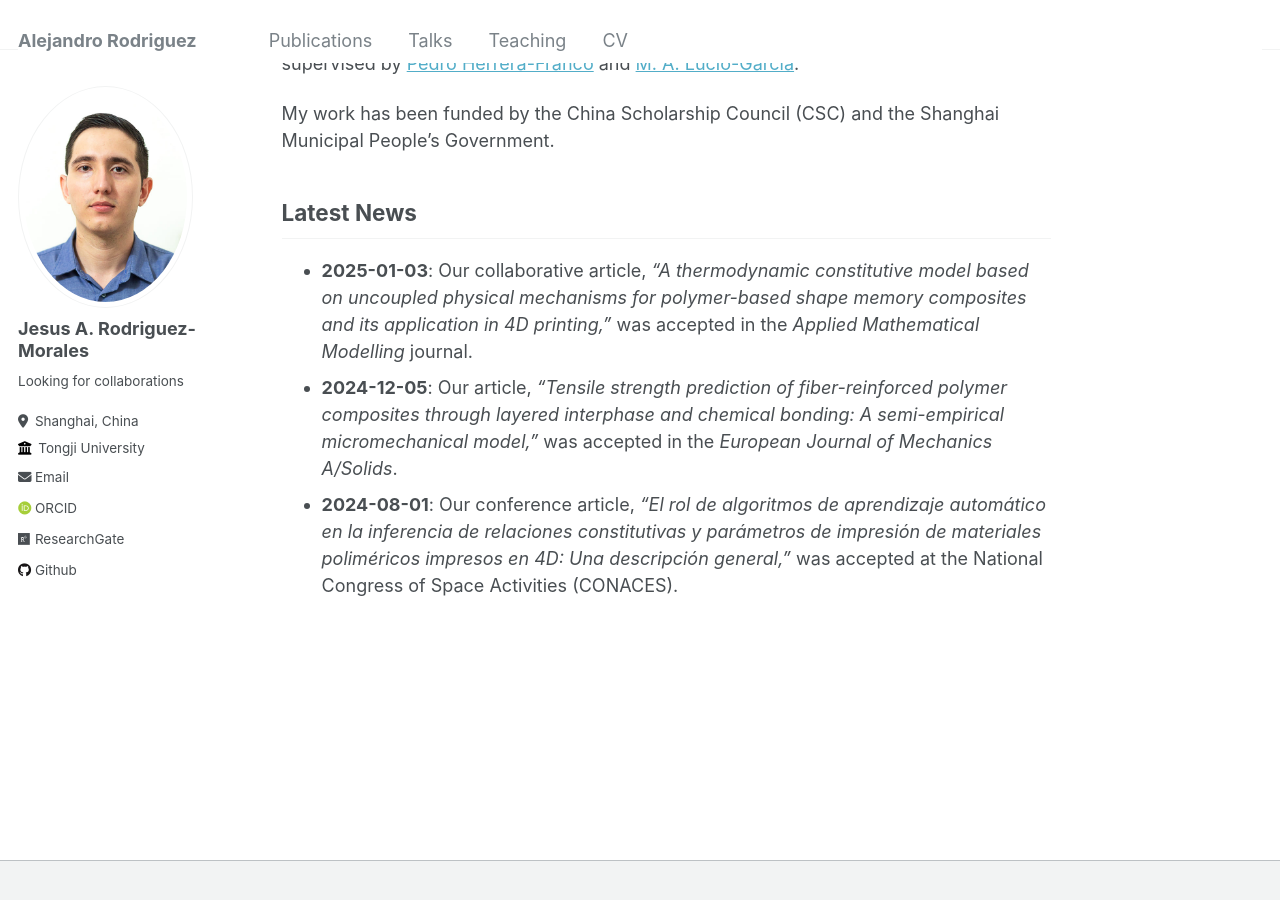
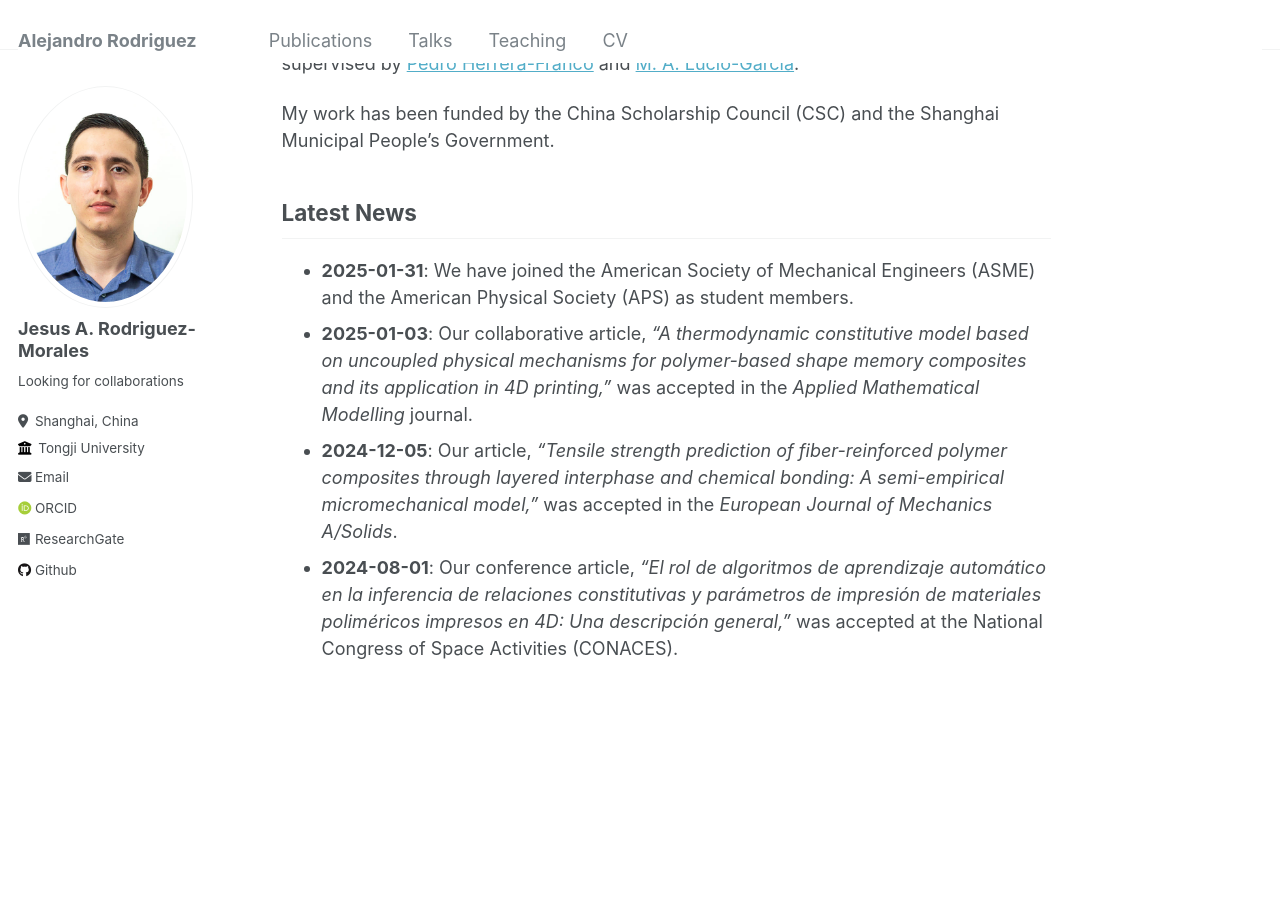
Before and after one commit to alex-rodriguez-m/alex-rodriguez-m.github.io, a Jekyll site: the page built from _pages/about.md, in a window 1280 px wide and 900 px high, scrolled down 368 px. Built offline with Jekyll 4.4.1, drawn with Linux system fonts in a browser that asks for light colours; some web fonts are replaced.

Commit message:
Update about.md

```diff
--- a/_pages/about.md
+++ b/_pages/about.md
@@ -16,6 +16,7 @@ My work has been funded by the China Scholarship Council (CSC) and the Shanghai
 
 
 ## Latest News
+- **2025-01-31**: We have joined the American Society of Mechanical Engineers (ASME) and the American Physical Society (APS) as student members.
 - **2025-01-03**: Our collaborative article, *"A thermodynamic constitutive model based on uncoupled physical mechanisms for polymer-based shape memory composites and its application in 4D printing,"* was accepted in the *Applied Mathematical Modelling* journal.
 - **2024-12-05**: Our article, *"Tensile strength prediction of fiber-reinforced polymer composites through layered interphase and chemical bonding: A semi-empirical micromechanical model,"* was accepted in the *European Journal of Mechanics A/Solids*.
 - **2024-08-01**: Our conference article, *"El rol de algoritmos de aprendizaje automático en la inferencia de relaciones constitutivas y parámetros de impresión de materiales poliméricos impresos en 4D: Una descripción general,"* was accepted at the National Congress of Space Activities (CONACES).
```
